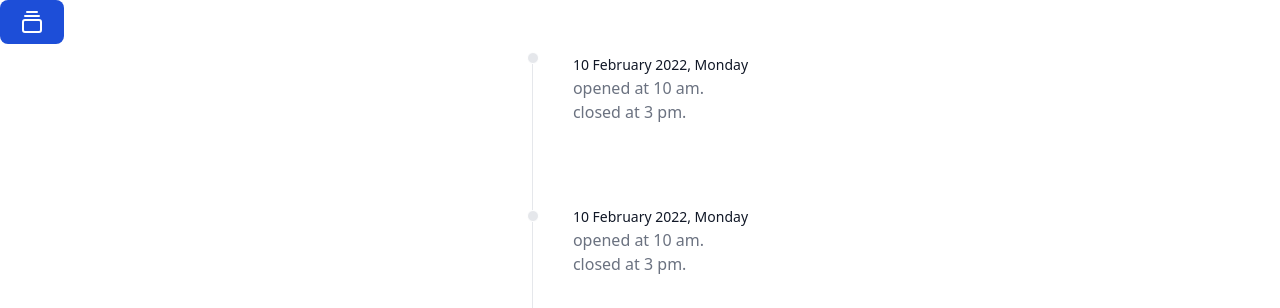
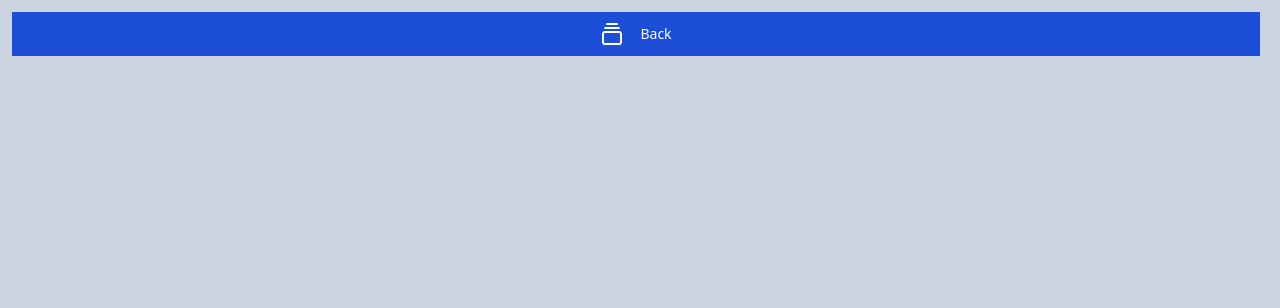
Before and after one commit to siddh34/pomodoro-app, a React (Vite) app: page /history in a window 1280 px wide. Shown: the top 308 px of the page. Built offline with nearby package versions, Linux system fonts and the light colour scheme.

Commit message:
made chart as Pie

```diff
--- a/src/components/charts.tsx
+++ b/src/components/charts.tsx
@@ -1,4 +1,4 @@
-import { Doughnut } from "react-chartjs-2";
+import {  Pie } from "react-chartjs-2";
 import { Chart, ArcElement, Tooltip, Legend } from "chart.js";
 import { useEffect, useState } from "react";
 
@@ -39,7 +39,7 @@ const ChartComponent = ({
 
     return (
         <div className="flex flex-col items-center justify-center">
-            <Doughnut
+            <Pie
                 data={data}
                 options={{
                     plugins: {
--- /dev/null
+++ b/src/components/timeLineComponent.tsx
@@ -0,0 +1,48 @@
+import { useState, useEffect } from "react";
+
+interface pomo{
+    start_time: string;
+    description: string;
+    duration: number;
+    tags: string[];
+}
+
+function timeLineComponent() {
+    const [pomodoro, setPomodoro] = useState<pomo[]>([]);
+
+    useEffect(() => {
+        setPomodoro([
+            {
+                start_time: "2015-06-14T12:34:56-04:00",
+                description: "Blog Post",
+                duration: 25,
+                tags: ["writing", "personal"],
+            },
+        ]);
+    }, []);
+
+    return (
+        <div className="flex items-center justify-center">
+            <ol className="relative border-gray-200 border-s dark:border-gray-700 ">
+                {
+                    pomodoro.length > 0 ? pomodoro.map((pomo, index) => {
+                        return (
+                            <li key={index} className="mb-20 ms-10">
+                                <div className="absolute w-3 h-3 bg-gray-200 rounded-full mt-1.0 -start-1.5 border border-white dark:border-gray-900 dark:bg-gray-700"></div>
+                                <time className="mb-10 text-sm font-normal leading-none text-gray-900 dark:text-gray-1000">
+                                    {pomo.start_time}
+                                </time>
+                                <p className="text-base font-normal text-gray-500 dark:text-gray-600">
+                                    {pomo.description}
+                                </p>
+                            </li>
+                        );
+                    }
+                ) : <p>No Pomodoros</p>
+            }
+            </ol>
+        </div>
+    );
+}
+
+export default timeLineComponent;
--- a/src/pages/history_page.tsx
+++ b/src/pages/history_page.tsx
@@ -4,33 +4,22 @@ function history_page() {
   const navigate = useNavigate();
   return (
       <>
+          <div className="flex flex-col min-h-screen p-3 bg-slate-300">
               <button
                   type="button"
-        className="text-white bg-blue-700 hover:bg-blue-800 focus:ring-4 focus:ring-blue-300 font-medium rounded-lg text-sm px-5 py-2.5 me-2 mb-2 dark:bg-blue-600 dark:hover:bg-blue-700 focus:outline-none dark:focus:ring-blue-800"
-        onClick={()=>{
-          navigate("/")
+                  className="text-white bg-blue-700 hover:bg-blue-800 focus:ring-4 focus:ring-blue-300 font-medium text-sm px-5 py-2.5 me-2 mb-2 dark:bg-blue-600 dark:hover:bg-blue-700 focus:outline-none dark:focus:ring-blue-800"
+                  onClick={() => {
+                      navigate("/");
                   }}
-      ><GalleryVerticalEnd />
-
+              >
+                  <div className="flex items-center justify-center">
+                      <GalleryVerticalEnd />
+                      <span className="ml-4">Back</span>
+                  </div>
               </button>
-      <div className="flex justify-center items-center">
-        <ol className="relative border-s border-gray-200 dark:border-gray-700 ">
-          <li className="mb-20 ms-10">
-            <div className="absolute w-3 h-3 bg-gray-200 rounded-full mt-1.0 -start-1.5 border border-white dark:border-gray-900 dark:bg-gray-700"></div>
-            <time className="mb-10 text-sm font-normal leading-none text-gray-900 dark:text-gray-1000">10 February 2022, Monday</time>
-            <p className="text-base font-normal text-gray-500 dark:text-gray-600">opened at 10 am.</p>
-            <p className="mb-10 text-base font-normal text-gray-500 dark:text-gray-600">closed at 3 pm.</p>
-          </li>
-          <li className="mb-20 ms-10">
-            <div className="absolute w-3 h-3 bg-gray-200 rounded-full mt-1.5 -start-1.5 border border-white dark:border-gray-900 dark:bg-gray-700"></div>
-            <time className="mb-10 text-sm font-normal leading-none text-gray-900 dark:text-gray-1000">10 February 2022, Monday</time>
-            <p className="text-base font-normal text-gray-500 dark:text-gray-600">opened at 10 am.</p>
-            <p className="mb-10 text-base font-normal text-gray-500 dark:text-gray-600">closed at 3 pm.</p>
-          </li>
-        </ol>
           </div>
       </>
-  )
+  );
 }
 
 export default history_page;
```
Also changed, not shown: src/components/customTagInput.tsx (deleted). Lines whose indentation alone changed are shown as unchanged.
